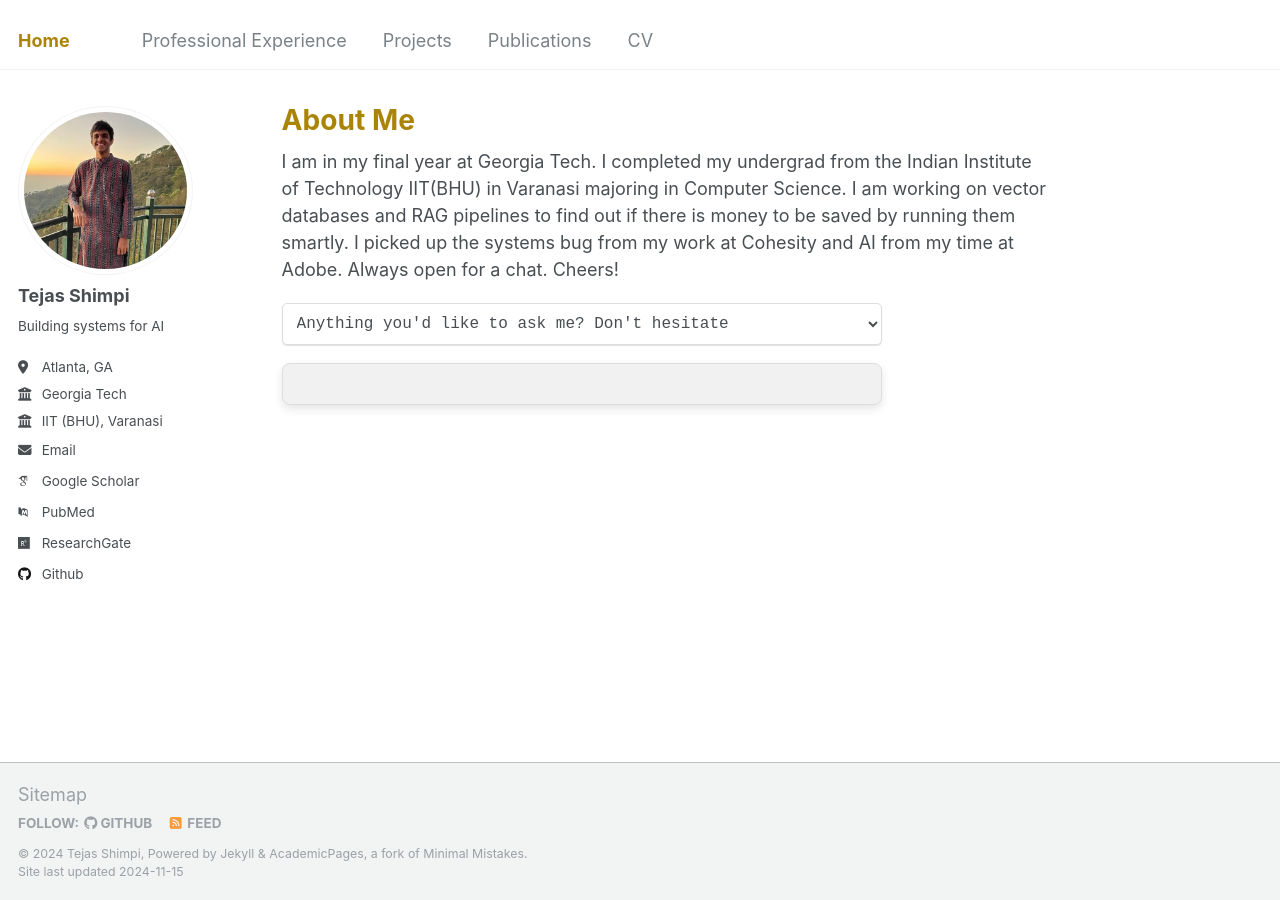
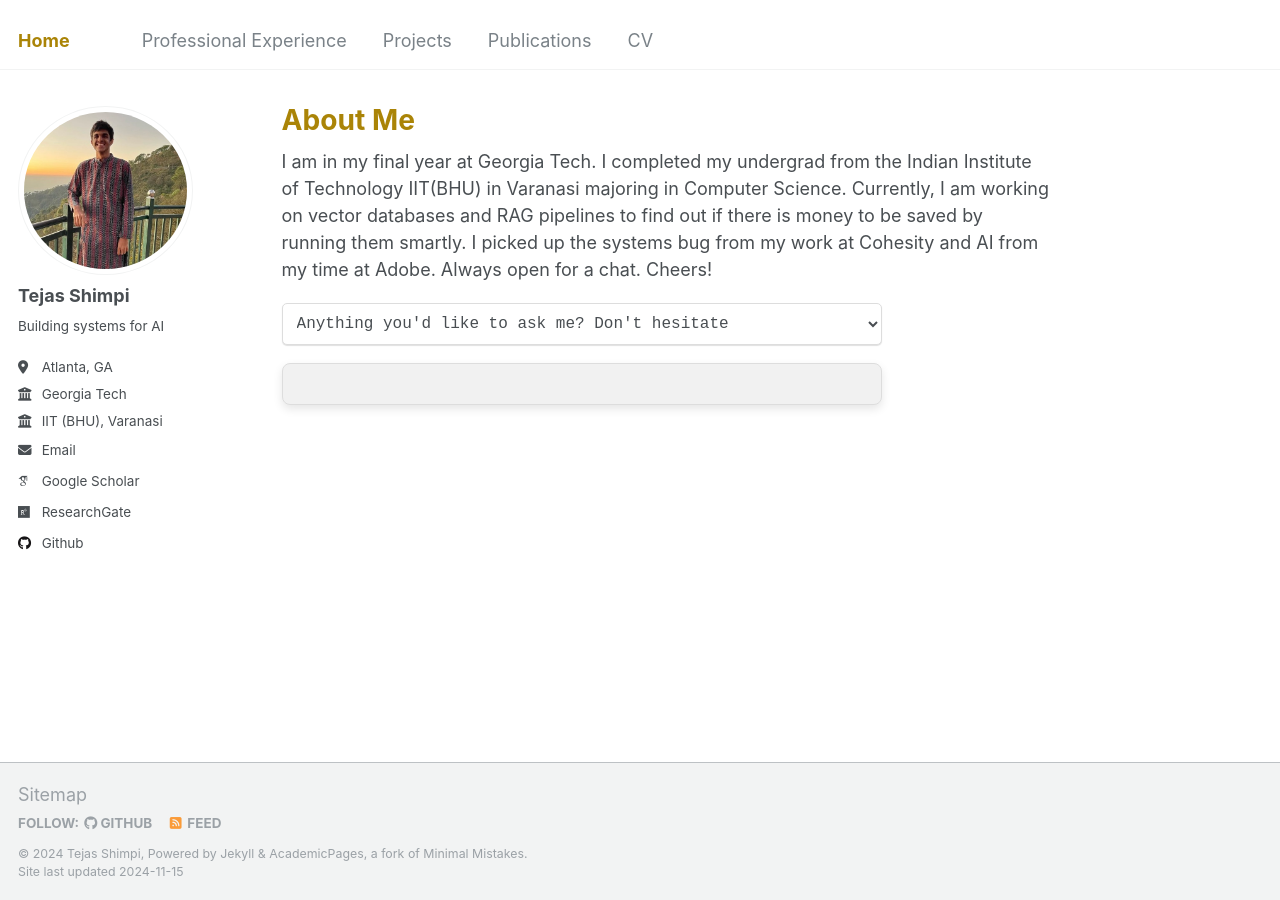
Before and after one commit to tshimpi/tshimpi.github.io, a Jekyll site: the page built from _pages/about.html, in a window 1280 px wide. Built offline with Jekyll 4.4.1, drawn with Linux system fonts in a browser that asks for light colours; some web fonts are replaced.

Commit message:
Removed the PubMed

```diff
--- a/_config.yml
+++ b/_config.yml
@@ -37,7 +37,7 @@ author:
   # impactstory      : # URL
   # orcid            : "http://orcid.org/yourorcidurl"
   # semantic         : # URL
-  pubmed           : "https://www.ncbi.nlm.nih.gov/pubmed/?term=john+snow"
+  # pubmed           : "https://www.ncbi.nlm.nih.gov/pubmed/?term=john+snow"
   researchgate     : "https://www.researchgate.net/profile/Tejas-Shimpi/research"
   # scopus           : # URL
 
--- a/_pages/about.html
+++ b/_pages/about.html
@@ -6,7 +6,7 @@ redirect_from:
   - /about/
   - /about.html
 ---
-I am in my final year at Georgia Tech. I completed my undergrad from the Indian Institute of Technology IIT(BHU) in Varanasi majoring in Computer Science. I am working on vector databases and RAG pipelines to find out if there is money to be saved by running them smartly. I picked up the systems bug from my work at Cohesity and AI from my time at Adobe. Always open for a chat.
+I am in my final year at Georgia Tech. I completed my undergrad from the Indian Institute of Technology IIT(BHU) in Varanasi majoring in Computer Science. Currently, I am working on vector databases and RAG pipelines to find out if there is money to be saved by running them smartly. I picked up the systems bug from my work at Cohesity and AI from my time at Adobe. Always open for a chat.
 Cheers!
 
 <div id="chat-interface" style="margin-top: 20px;">
```
